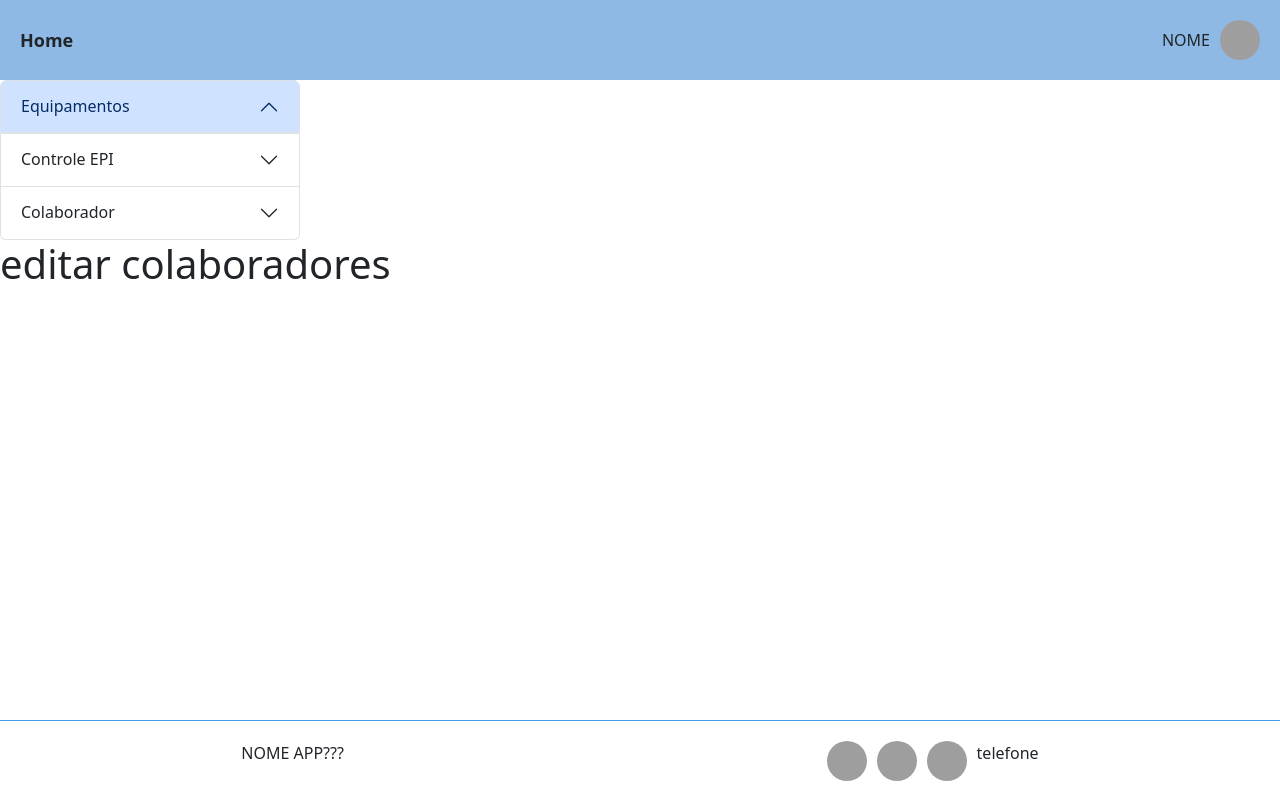
After one commit to marcelovntr/epi, a Django app: page /editar/ in a window 1280 px wide. The commit adds this page. Run offline with Django 5.2, Linux system fonts and the light colour scheme; grey boxes are pictures that could not be loaded.

Commit message:
primeiros passos colaboradores

```diff
--- /dev/null
+++ b/epi2025/epi/epi_app/static/epi_app/css/footer.css
@@ -0,0 +1,30 @@
+*{
+    padding: 0;
+    margin: 0;
+    box-sizing: border-box;
+}
+
+.footer-container {
+    width: 100%;
+    height: 80px;
+    background-color: #ffffff;
+    display: flex;
+    justify-content:space-around;
+    align-items: center;
+    /* padding: 0 20px; */
+    border-top: rgb(67, 157, 230) solid 1px;
+    position: fixed;
+    bottom: 0;
+
+}
+.footer-info{
+    display: flex;
+    align-items: center;
+    gap: 10px;
+    text-align: center;
+}
+.footer-info img {
+    width: 40px;
+    height: 40px;
+    border-radius: 50%;
+}
--- a/epi2025/epi/epi_app/templates/epi_app/global/index.html
+++ b/epi2025/epi/epi_app/templates/epi_app/global/index.html
@@ -1,3 +1,4 @@
+{% load static %}
 <!DOCTYPE html>
 <html lang="pt-br">
 <head>
@@ -9,6 +10,7 @@
     <script src="https://cdn.jsdelivr.net/npm/bootstrap@5.3.2/dist/js/bootstrap.bundle.min.js"></script>
     <link rel="stylesheet" href="{% static 'epi_app/css/header.css' %}">
     <link rel="stylesheet" href="{% static 'epi_app/css/accordion.css' %}">
+    <link rel="stylesheet" href="{% static 'epi_app/css/footer.css' %}">
     {% comment %} demais css{% endcomment %}
     {% block css %}{% endblock css %}
 
--- /dev/null
+++ b/epi2025/epi/epi_app/templates/epi_app/pages/editar.html
@@ -0,0 +1,12 @@
+{% extends "epi_app/global/index.html" %}
+{% load static %}
+{% block title %}Editar Colaboradores{% endblock title %}
+{% comment %} {% block css %}
+    <link rel="stylesheet" href="{% static 'epi_app/css/home.css' %}" />
+{% endblock css %} {% endcomment %}
+
+{% block content %}
+
+<h1>editar colaboradores</h1>
+
+{% endblock content %}
--- a/epi2025/epi/epi_app/templates/epi_app/partials/accordion.html
+++ b/epi2025/epi/epi_app/templates/epi_app/partials/accordion.html
@@ -37,10 +37,9 @@
       <div id="collapseThree" class="accordion-collapse collapse" aria-labelledby="headingThree" data-bs-parent="#accordionExample">
         <div class="accordion-body">
 
-            <a href="">Cadastrar Colaborador</a>
-            <a href="">Relatórios</a>
-            <a href="">Editar Colaborador</a>
-
+            <a href="{% url 'cadastro_colaborador' %}">Cadastrar Colaborador</a>
+            <a href="{% url 'relatorios' %}">Relatórios</a>
+            <a href="{% url 'editar_colaborador' %}">Editar Colaborador</a>
 
         </div>
       </div>
--- a/epi2025/epi/epi_app/templates/epi_app/partials/footer.html
+++ b/epi2025/epi/epi_app/templates/epi_app/partials/footer.html
@@ -0,0 +1,12 @@
+<div class="footer-container">
+    <div class="footer-text">
+        <p>NOME APP???</p>
+    </div>
+    <div class="footer-info">
+        <img src="https://img.icons8.com/m_outlined/512/228BE6/instagram-new.png" alt="">
+        <img src="https://img.icons8.com/win10/200/228BE6/github.png" alt="">
+        <img src="https://static.vecteezy.com/ti/vetor-gratis/p1/18910721-do-logotipo-do-linkedin-simbolo-do-linkedin-gratis-do-icone-do-linkedin-gratis-vetor.jpg" alt="">
+        <p>telefone</p>
+    </div>
+
+</div>
--- a/epi2025/epi/epi_app/urls.py
+++ b/epi2025/epi/epi_app/urls.py
@@ -4,4 +4,8 @@ from . import views
 
 urlpatterns = [
     path('', views.home),
+    path('cadastro/', views.cadastro_colaborador, name='cadastro_colaborador'),
+    path('relatorios/', views.relatorios, name='relatorios'),
+    path('editar/', views.editar_colaborador, name='editar_colaborador'),
+
 ]
--- a/epi2025/epi/epi_app/views.py
+++ b/epi2025/epi/epi_app/views.py
@@ -3,3 +3,11 @@ from django.shortcuts import render
 # Create your views here.
 def home(request):
     return render(request, 'epi_app/pages/home.html')
+def cadastro_colaborador(request):
+    return render(request, 'epi_app/pages/cadastro.html')
+
+def relatorios(request):
+    return render(request, 'epi_app/pages/relatorios.html')
+
+def editar_colaborador(request):
+    return render(request, 'epi_app/pages/editar.html')
```
Also changed, not shown: epi2025/epi/epi_app/templates/epi_app/pages/cadastro.html (added, +12 -0 lines), epi2025/epi/epi_app/templates/epi_app/pages/relatorios.html (added, +12 -0 lines), epi2025/epi/epi_app/static/epi_app/css/cadastro_colaborador.css (added), epi2025/epi/epi_app/static/epi_app/css/editar_colaborador.css (added), epi2025/epi/epi_app/static/epi_app/css/relatorios.css (added).
